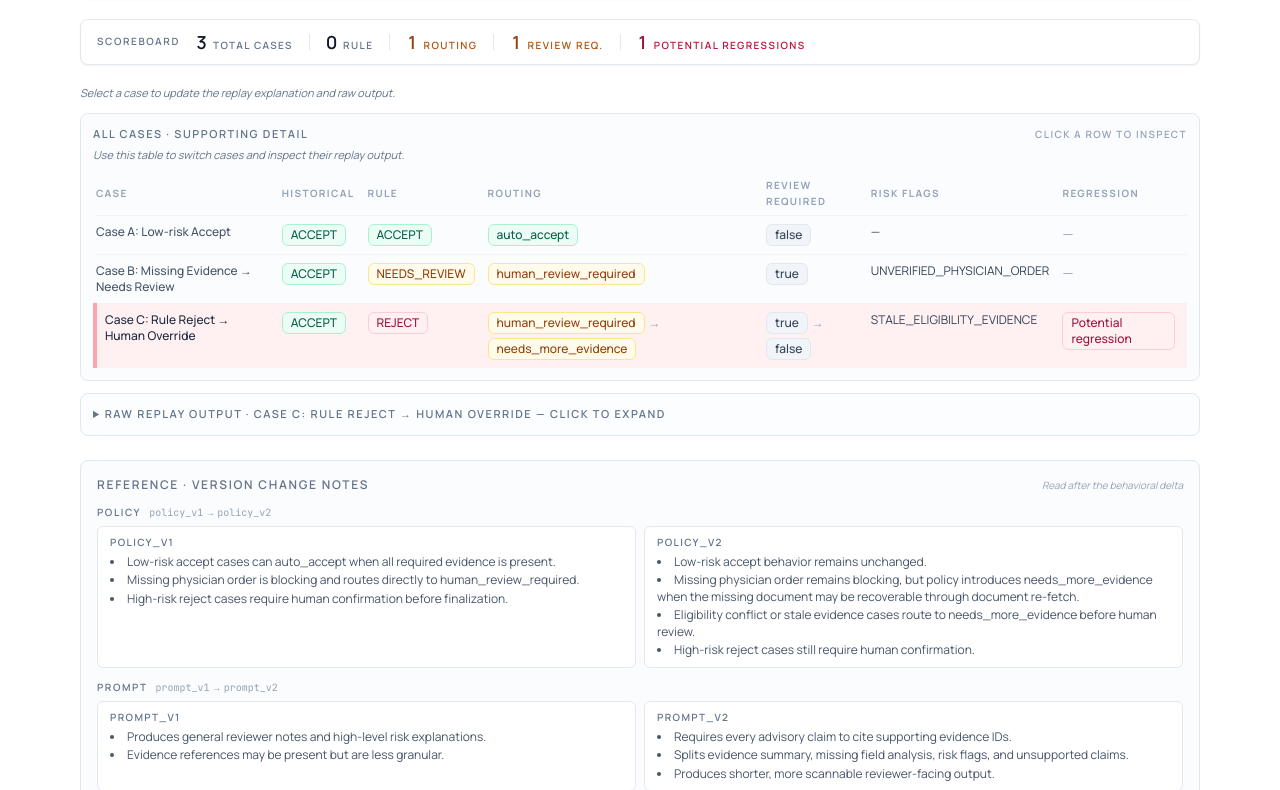
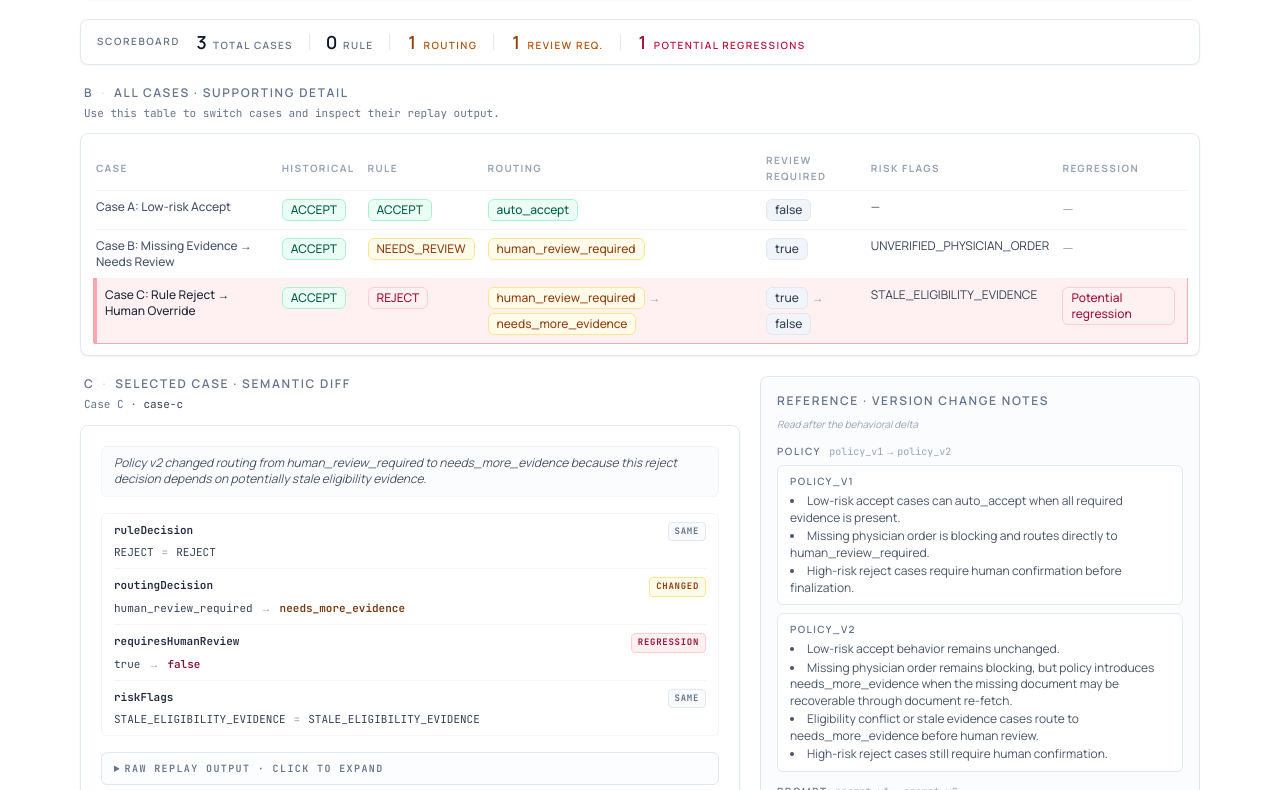
Before and after one commit to Ariosolzq/auditable-ai-referral-demo, a Next.js app: page /replay in a window 1280 px wide. Shown: the part 1350-2140 px from the top of the page. Built offline with nearby package versions, Linux system fonts and the light colour scheme.

Commit message:
Polish replay case table and semantic diff

```diff
--- a/app/replay/page.tsx
+++ b/app/replay/page.tsx
@@ -1,6 +1,5 @@
 import ReplayClient from "@/components/replay/ReplayClient";
 import ReplayGateHeader from "@/components/replay/ReplayGateHeader";
-import VersionChangeNotes from "@/components/replay/VersionChangeNotes";
 import { replayRuns } from "@/data/replayRuns";
 
 export default function ReplayPage() {
@@ -10,9 +9,11 @@ export default function ReplayPage() {
     <div className="space-y-6">
       <ReplayGateHeader run={run} primaryCaseId="case-c" />
 
-      <ReplayClient comparisons={run.comparisons} primaryCaseId="case-c" />
-
-      <VersionChangeNotes notes={run.versionChangeNotes} />
+      <ReplayClient
+        comparisons={run.comparisons}
+        versionChangeNotes={run.versionChangeNotes}
+        primaryCaseId="case-c"
+      />
     </div>
   );
 }
--- a/components/replay/ReplayClient.tsx
+++ b/components/replay/ReplayClient.tsx
@@ -5,10 +5,12 @@ import ReplayComparisonTable from "@/components/replay/ReplayComparisonTable";
 import ReplayDiffPanel from "@/components/replay/ReplayDiffPanel";
 import ReplayPromotionGate from "@/components/replay/ReplayPromotionGate";
 import ReplaySummaryCards from "@/components/replay/ReplaySummaryCards";
-import type { ReplayCaseComparison } from "@/types/replay";
+import VersionChangeNotes from "@/components/replay/VersionChangeNotes";
+import type { ReplayCaseComparison, ReplayRun } from "@/types/replay";
 
 type Props = {
   comparisons: ReplayCaseComparison[];
+  versionChangeNotes: ReplayRun["versionChangeNotes"];
   primaryCaseId?: string;
 };
 
@@ -23,7 +25,11 @@ function defaultSelectedIdx(
   return Math.max(0, comparisons.length - 1);
 }
 
-export default function ReplayClient({ comparisons, primaryCaseId }: Props) {
+export default function ReplayClient({
+  comparisons,
+  versionChangeNotes,
+  primaryCaseId,
+}: Props) {
   const [selectedIdx, setSelectedIdx] = useState<number>(() =>
     defaultSelectedIdx(comparisons, primaryCaseId),
   );
@@ -33,16 +39,14 @@ export default function ReplayClient({ comparisons, primaryCaseId }: Props) {
     <div className="space-y-5">
       {selected && <ReplayPromotionGate comparison={selected} />}
       <ReplaySummaryCards comparisons={comparisons} />
-      <div className="space-y-3">
-        <p className="text-[11px] italic text-slate-500">
-          Select a case to update the replay explanation and raw output.
-        </p>
-        <ReplayComparisonTable
-          comparisons={comparisons}
-          selectedIdx={selectedIdx}
-          onSelectRow={setSelectedIdx}
-        />
+      <ReplayComparisonTable
+        comparisons={comparisons}
+        selectedIdx={selectedIdx}
+        onSelectRow={setSelectedIdx}
+      />
+      <div className="grid grid-cols-1 gap-5 lg:grid-cols-[3fr_2fr]">
         {selected && <ReplayDiffPanel comparison={selected} />}
+        <VersionChangeNotes notes={versionChangeNotes} />
       </div>
     </div>
   );
--- a/components/replay/ReplayComparisonTable.tsx
+++ b/components/replay/ReplayComparisonTable.tsx
@@ -100,20 +100,20 @@ export default function ReplayComparisonTable({
   onSelectRow,
 }: Props) {
   return (
-    <section className="rounded-lg border border-slate-200 bg-slate-50/60 p-3">
-      <div className="mb-1 flex flex-wrap items-baseline justify-between gap-2">
-        <h2 className="text-[11px] font-semibold uppercase tracking-[0.14em] text-slate-500">
-          All cases &middot; supporting detail
+    <div className="space-y-3">
+      <header className="space-y-1 px-1">
+        <h2 className="flex flex-wrap items-baseline gap-x-2 gap-y-0.5 text-xs font-semibold uppercase tracking-[0.14em] text-slate-500">
+          <span>B</span>
+          <span className="text-slate-300">&middot;</span>
+          <span>All cases &middot; supporting detail</span>
         </h2>
-        <span className="text-[10px] font-semibold uppercase tracking-[0.14em] text-slate-400">
-          click a row to inspect
-        </span>
-      </div>
-      <p className="mb-2 text-[11px] italic text-slate-500">
-        Use this table to switch cases and inspect their replay output.
-      </p>
-      <div className="overflow-x-auto">
-        <table className="w-full text-xs">
+        <p className="font-mono text-[11px] text-slate-500">
+          Use this table to switch cases and inspect their replay output.
+        </p>
+      </header>
+      <section className="rounded-lg border border-slate-200 bg-white shadow-sm">
+        <div className="overflow-x-auto p-3">
+          <table className="w-full text-xs">
           <thead>
             <tr className="text-left text-[10px] font-semibold uppercase tracking-[0.14em] text-slate-400">
               <th className="py-1.5 pr-3">Case</th>
@@ -222,7 +222,8 @@ export default function ReplayComparisonTable({
             })}
           </tbody>
         </table>
-      </div>
-    </section>
+        </div>
+      </section>
+    </div>
   );
 }
--- a/components/replay/ReplayDiffPanel.tsx
+++ b/components/replay/ReplayDiffPanel.tsx
@@ -4,33 +4,171 @@ type Props = {
   comparison: ReplayCaseComparison;
 };
 
+type DiffStatus = "same" | "changed" | "regression";
+
+type SemanticRow = {
+  field: string;
+  baseline: string;
+  candidate: string;
+  status: DiffStatus;
+};
+
+function shortCaseName(title: string): string {
+  const [head] = title.split(":");
+  return head.trim();
+}
+
+function statusChipClass(status: DiffStatus): string {
+  if (status === "same")
+    return "border-slate-200 bg-slate-50 text-slate-500";
+  if (status === "regression")
+    return "border-rose-200 bg-rose-50 text-rose-800";
+  return "border-amber-200 bg-amber-50 text-amber-800";
+}
+
+function candidateValueClass(status: DiffStatus): string {
+  if (status === "regression") return "text-rose-900 font-semibold";
+  if (status === "changed") return "text-amber-900 font-semibold";
+  return "text-slate-700";
+}
+
+function SemanticDiffRow({
+  field,
+  baseline,
+  candidate,
+  status,
+}: SemanticRow) {
+  const arrowChar = status === "same" ? "=" : "→";
+  return (
+    <li className="border-b border-slate-100 py-2 last:border-b-0">
+      <div className="flex flex-wrap items-baseline justify-between gap-2">
+        <code className="font-mono text-[11px] font-semibold text-slate-800">
+          {field}
+        </code>
+        <span
+          className={`inline-flex shrink-0 items-center rounded border px-1.5 py-0.5 font-mono text-[9px] font-bold uppercase tracking-[0.08em] ${statusChipClass(
+            status,
+          )}`}
+        >
+          {status}
+        </span>
+      </div>
+      <div className="mt-1 flex flex-wrap items-baseline gap-x-2 gap-y-1 font-mono text-[11px] leading-snug">
+        <span className="break-all text-slate-700">{baseline}</span>
+        <span aria-hidden="true" className="text-slate-400">
+          {arrowChar}
+        </span>
+        <span className={`break-all ${candidateValueClass(status)}`}>
+          {candidate}
+        </span>
+      </div>
+    </li>
+  );
+}
+
+function riskFlagsText(flags: string[]): string {
+  return flags.length === 0 ? "—" : flags.join(", ");
+}
+
 export default function ReplayDiffPanel({ comparison }: Props) {
+  const caseShort = shortCaseName(comparison.caseTitle);
+
+  const ruleChanged = comparison.diff.ruleDecisionChanged;
+  const routingChanged = comparison.diff.routingChanged;
+  const reviewChanged = comparison.diff.humanReviewRequirementChanged;
+  const riskFlagsChanged = comparison.diff.riskFlagsChanged;
+  const lostReview =
+    comparison.baseline.requiresHumanReview === true &&
+    comparison.candidate.requiresHumanReview === false;
+
+  const rows: SemanticRow[] = [
+    {
+      field: "ruleDecision",
+      baseline: comparison.baseline.ruleDecision,
+      candidate: comparison.candidate.ruleDecision,
+      status: ruleChanged ? "changed" : "same",
+    },
+    {
+      field: "routingDecision",
+      baseline: comparison.baseline.routingDecision,
+      candidate: comparison.candidate.routingDecision,
+      status: routingChanged ? "changed" : "same",
+    },
+    {
+      field: "requiresHumanReview",
+      baseline: String(comparison.baseline.requiresHumanReview),
+      candidate: String(comparison.candidate.requiresHumanReview),
+      status: lostReview
+        ? "regression"
+        : reviewChanged
+          ? "changed"
+          : "same",
+    },
+    {
+      field: "riskFlags",
+      baseline: riskFlagsText(comparison.baseline.riskFlags),
+      candidate: riskFlagsText(comparison.candidate.riskFlags),
+      status: riskFlagsChanged ? "changed" : "same",
+    },
+  ];
+
   return (
-    <section className="rounded-lg border border-slate-200 bg-slate-50/40 p-3">
-      <details>
-        <summary className="cursor-pointer text-[11px] font-semibold uppercase tracking-[0.14em] text-slate-500 hover:text-slate-700">
-          Raw replay output &middot; {comparison.caseTitle} &mdash; click to
-          expand
+    <div className="space-y-3">
+      <header className="space-y-1 px-1">
+        <h2 className="flex flex-wrap items-baseline gap-x-2 gap-y-0.5 text-xs font-semibold uppercase tracking-[0.14em] text-slate-500">
+          <span>C</span>
+          <span className="text-slate-300">&middot;</span>
+          <span>Selected case &middot; semantic diff</span>
+        </h2>
+        <p className="font-mono text-[11px] text-slate-500">
+          {caseShort} &middot;{" "}
+          <code className="text-slate-700">{comparison.caseId}</code>
+        </p>
+      </header>
+      <section
+        aria-label="Selected case semantic diff"
+        className="rounded-lg border border-slate-200 bg-white p-5 shadow-sm"
+      >
+        <p className="mb-4 rounded-md border border-slate-100 bg-slate-50/60 px-3 py-2 text-xs italic leading-snug text-slate-600">
+          {comparison.diff.summary}
+        </p>
+
+        <ul className="rounded-md border border-slate-100 px-3">
+          {rows.map((row) => (
+            <SemanticDiffRow
+              key={row.field}
+              field={row.field}
+              baseline={row.baseline}
+              candidate={row.candidate}
+              status={row.status}
+            />
+          ))}
+        </ul>
+
+        <details className="mt-4 rounded-md border border-slate-200 bg-slate-50/40">
+          <summary className="cursor-pointer px-3 py-2 font-mono text-[10px] font-semibold uppercase tracking-[0.14em] text-slate-500 hover:bg-slate-100/60">
+            Raw replay output &middot; click to expand
           </summary>
-        <div className="mt-3 grid grid-cols-1 gap-3 lg:grid-cols-2">
+          <div className="grid grid-cols-1 gap-3 border-t border-slate-100 p-3 lg:grid-cols-2">
             <div>
-            <p className="mb-1 text-[10px] uppercase tracking-[0.14em] text-slate-400">
+              <p className="mb-1 font-mono text-[10px] uppercase tracking-[0.14em] text-slate-400">
                 Baseline
               </p>
-            <pre className="overflow-x-auto rounded-md border border-slate-200 bg-white p-3 text-[11px] leading-relaxed text-slate-600">
+              <pre className="overflow-x-auto rounded-md border border-slate-200 bg-white p-3 font-mono text-[11px] leading-relaxed text-slate-600">
                 {JSON.stringify(comparison.baseline, null, 2)}
               </pre>
             </div>
             <div>
-            <p className="mb-1 text-[10px] uppercase tracking-[0.14em] text-slate-400">
+              <p className="mb-1 font-mono text-[10px] uppercase tracking-[0.14em] text-slate-400">
                 Candidate
               </p>
-            <pre className="overflow-x-auto rounded-md border border-slate-200 bg-white p-3 text-[11px] leading-relaxed text-slate-600">
+              <pre className="overflow-x-auto rounded-md border border-slate-200 bg-white p-3 font-mono text-[11px] leading-relaxed text-slate-600">
                 {JSON.stringify(comparison.candidate, null, 2)}
               </pre>
             </div>
           </div>
         </details>
       </section>
+    </div>
   );
 }
--- a/components/replay/VersionChangeNotes.tsx
+++ b/components/replay/VersionChangeNotes.tsx
@@ -50,7 +50,7 @@ function NotesGroup({
           <code className="font-mono">{v2Label}</code>
         </span>
       </div>
-      <div className="grid grid-cols-1 gap-2 sm:grid-cols-2">
+      <div className="grid grid-cols-1 gap-2">
         <NotesSection label={v1Label} items={v1Items} />
         <NotesSection label={v2Label} items={v2Items} />
       </div>
```
Lines whose indentation alone changed are shown as unchanged.
